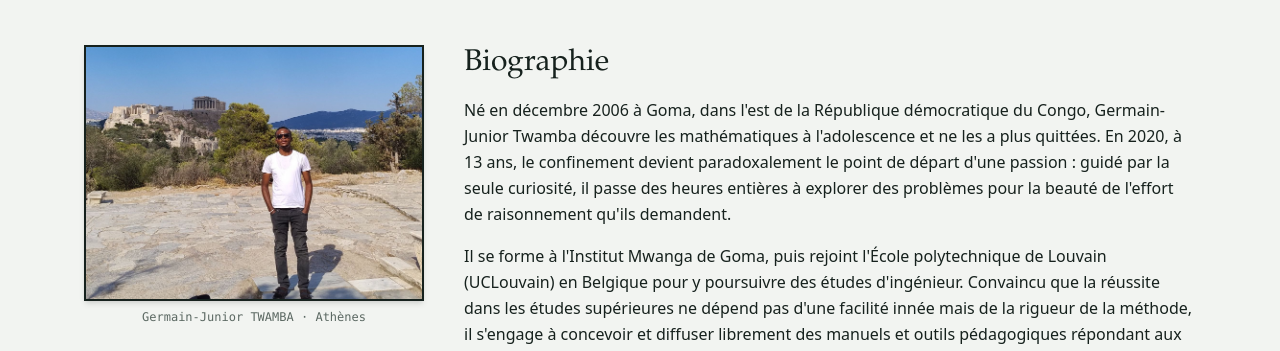
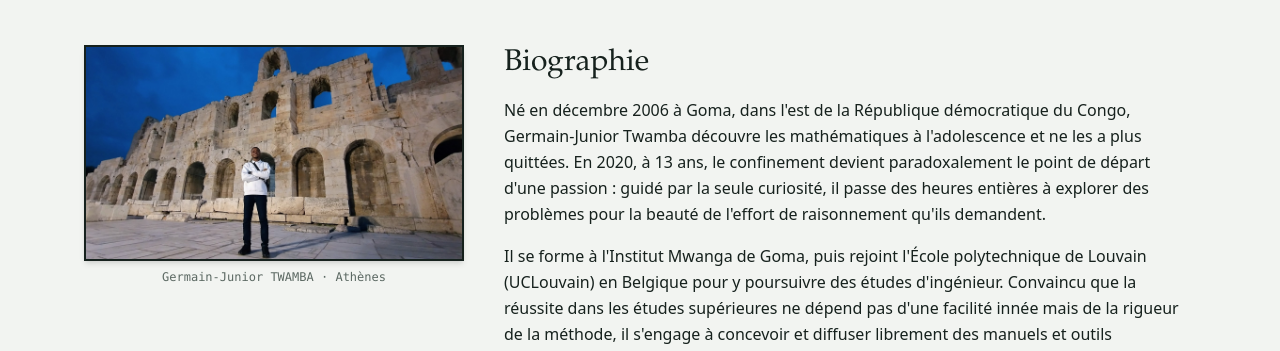
Before and after one commit to germain65/GermainTwamba, a Next.js app: page /a-propos in a window 1280 px wide. Shown: the part 168-519 px from the top of the page. Built offline with nearby package versions, Linux system fonts and the light colour scheme; no server answers.

Commit message:
Mise à jour : nouvelle photo nocturne à Athènes, suppression de l'Acropole, reformulation sobre de la mission et des rubriques

```diff
--- a/app/a-propos/page.tsx
+++ b/app/a-propos/page.tsx
@@ -31,7 +31,6 @@ const interests = [
 
 // Galerie : portraits et lieux
 const gallery = [
-  { src: '/photos/germain-acropole.jpg', alt: 'L’auteur debout sur une esplanade de pierre, avec un site antique sur la colline en arrière-plan' },
   { src: '/photos/germain-parc.jpg',            alt: 'L’auteur debout sur une pelouse, devant un grand bâtiment en brique' },
   { src: '/photos/germain-cote.jpg',            alt: 'L’auteur sur un pont au bord de l’eau, avec une falaise et une église en arrière-plan' },
   { src: '/photos/uclouvain-bibliotheque.jpg',  alt: 'La tour d’une bibliothèque universitaire sous un ciel bleu' },
@@ -50,11 +49,11 @@ export default function About() {
       <h1 className="mb-12 font-serif text-5xl">À propos de l&apos;auteur</h1>
 
       {/* ── Portrait + Biographie ─────────────────────────── */}
-      <section className="grid gap-10 md:grid-cols-[340px_1fr]" aria-labelledby="bio">
+      <section className="grid gap-10 md:grid-cols-[380px_1fr]" aria-labelledby="bio">
         <div>
           <img
-            src={asset('/photos/germain-acropole.jpg')}
-            alt="Germain-Junior TWAMBA devant l’Acropole à Athènes"
+            src={asset('/photos/germain-athenes.jpg')}
+            alt="Germain-Junior TWAMBA à Athènes"
             className="w-full h-auto border-2 border-ink shadow-md"
           />
           <p className="mt-2 text-center text-xs font-mono text-mute">Germain-Junior TWAMBA &middot; Athènes</p>
--- a/app/page.tsx
+++ b/app/page.tsx
@@ -207,10 +207,10 @@ export default function Home() {
       {/* ── Raison d'être de ce recueil en accès libre ─────────────────── */}
       <section className="my-12 border-t-2 border-ink pt-12">
         <h2 className="font-serif text-3xl text-ink">
-          La mission du recueil : Partager l&apos;exigence mathématique
+          La mission du recueil : Partager les mathématiques
         </h2>
         <p className="mt-3 max-w-3xl text-base text-mute leading-relaxed">
-          Cette bibliothèque a été conçue pour centraliser et préserver une production mathématique exigeante, née de l&apos;émulation scientifique à Goma et poursuivie à l&apos;UCLouvain.
+          Cette bibliothèque a été conçue pour centraliser, préserver et mettre à la disposition de tous des ouvrages d&apos;apprentissage des sciences mathématiques.
         </p>
 
         <div className="mt-8 grid gap-6 sm:grid-cols-2">
@@ -236,7 +236,7 @@ export default function Home() {
         {[
           ['Bibliothèque', '/bibliotheque/', 'Consulter l’ensemble des tomes, fiches et aperçus.'],
           ['Publications', '/publications/', 'Manuels, fascicules et synthèses méthodologiques.'],
-          ['À propos', '/a-propos/', 'Parcours, photos, Institut Mwanga et UCLouvain.'],
+          ['À propos', '/a-propos/', 'Parcours et présentation de l’auteur.'],
         ].map(([t, h, d]) => (
           <Link
             key={h}
```
Also changed, not shown: public/photos/germain-acropole.jpg (deleted), public/photos/germain-athenes.jpg (added).
